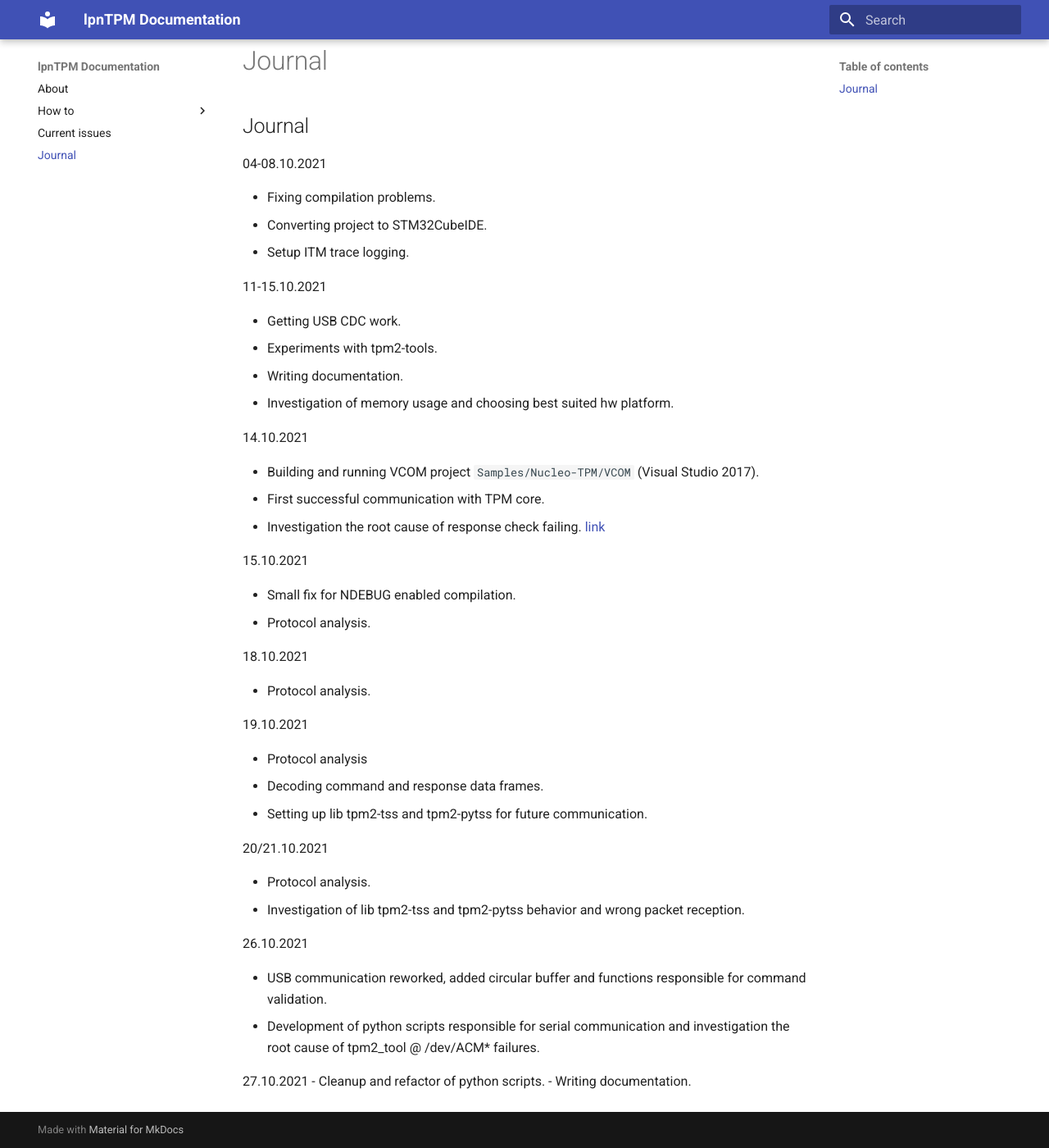
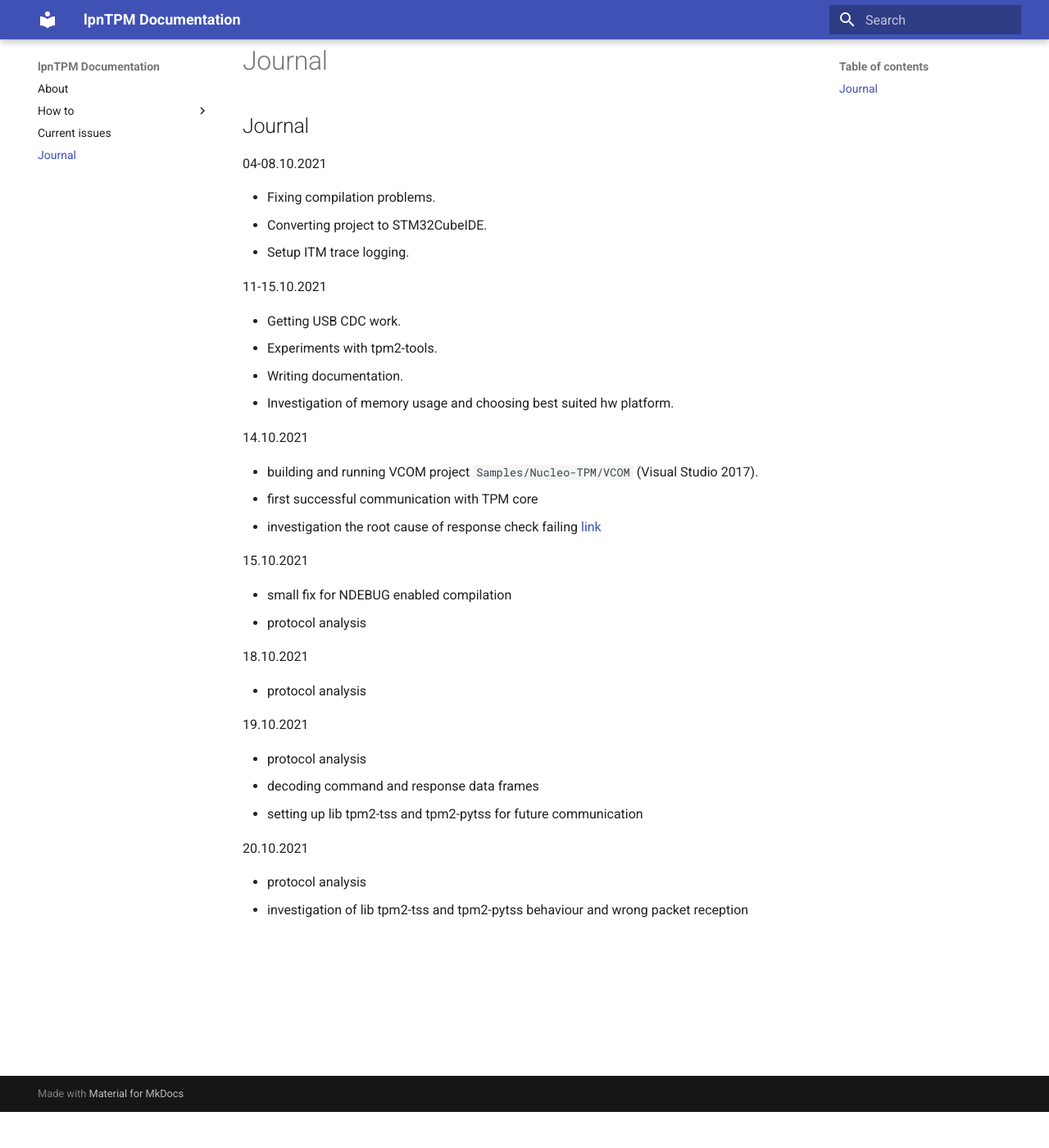
Before and after one commit to lpn-plant/lpntpm-docs, an MkDocs documentation site: the page built from docs/journal.md, in a window 1280 px wide and 1400 px high, scrolled down 44 px. Shown: the whole window at 82% size. Built offline with MkDocs 1.6.1 and Material for MkDocs 9.7.7, drawn with Linux system fonts in a browser that asks for light colours.

Commit message:
docs/journal.md rollback

```diff
--- a/docs/journal.md
+++ b/docs/journal.md
@@ -15,40 +15,29 @@
 
 14.10.2021
 
-- Building and running VCOM project `Samples/Nucleo-TPM/VCOM`
+- building and running VCOM project `Samples/Nucleo-TPM/VCOM`
 (Visual Studio 2017).
-- First successful communication with TPM core.
-- Investigation the root cause of response check failing.
+- first successful communication with TPM core
+- investigation the root cause of response check failing
 [link](https://github.com/lpn-plant/ms-tpm-20-ref/blob/master/Samples/Nucleo-TPM/VCOM/VCOM-TPM/VCOM-TPM.cpp#L198)
 
 15.10.2021
 
-- Small fix for NDEBUG enabled compilation.
-- Protocol analysis.
+- small fix for NDEBUG enabled compilation
+- protocol analysis
 
 18.10.2021
 
-- Protocol analysis.
+- protocol analysis
 
 19.10.2021
 
-- Protocol analysis
-- Decoding command and response data frames.
-- Setting up lib tpm2-tss and tpm2-pytss for future communication.
+- protocol analysis
+- decoding command and response data frames
+- setting up lib tpm2-tss and tpm2-pytss for future communication
 
-20/21.10.2021
+20.10.2021
 
-- Protocol analysis.
-- Investigation of lib tpm2-tss and tpm2-pytss behavior and wrong packet
-reception.
-
-26.10.2021
-
-- USB communication reworked, added circular buffer and functions responsible
-for command validation.
-- Development of python scripts responsible for serial communication and
-investigation the root cause of tpm2_tool @ /dev/ACM* failures.
-
-27.10.2021
-- Cleanup and refactor of python scripts.
-- Writing documentation.
+- protocol analysis
+- investigation of lib tpm2-tss and tpm2-pytss behaviour and wrong packet
+reception
```
